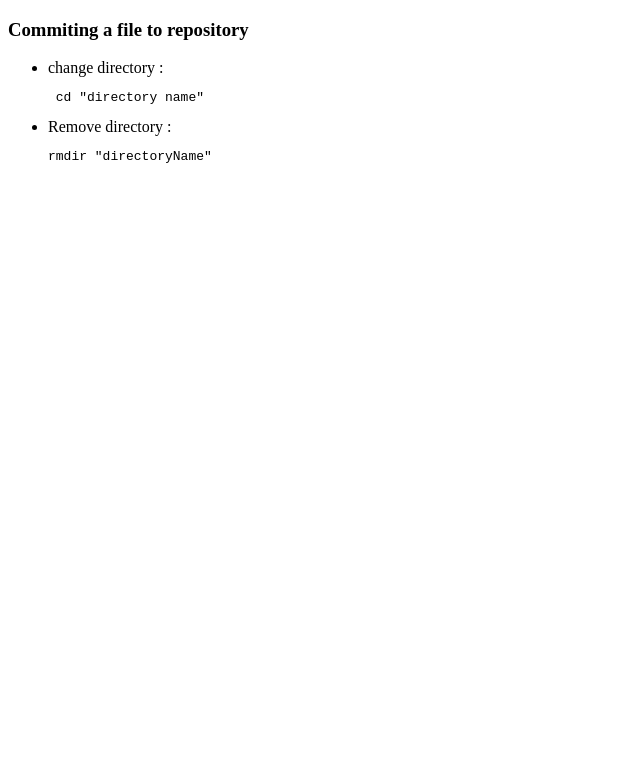
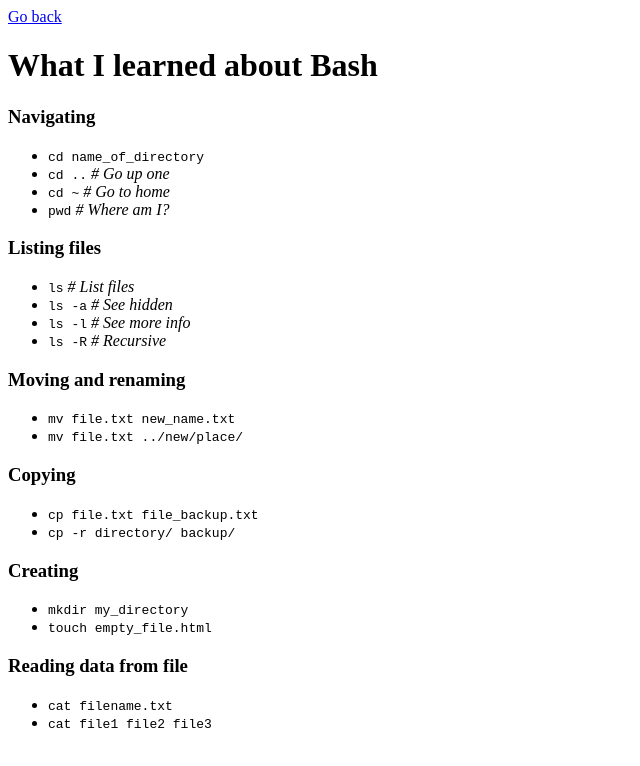
Before and after one commit to Mohammad91Allaham/Mohammad-, a plain HTML site: page cheatsheet/bash.html in a window 1280 px wide. Shown: the whole page, without its empty margins (0-640 px from the left). Drawn offline with Linux system fonts and the light colour scheme.

Commit message:
updating

```diff
--- a/cheatsheet/bash.html
+++ b/cheatsheet/bash.html
@@ -2,21 +2,92 @@
 <html>
 
 <head>
-    <title>shell</title>
+    <title>Cheatsheets for Bash</title>
 </head>
 
 <body>
-    <h3>Commiting a file to repository</h3>
+    <a href="..">Go back</a>
+
+    <h1>What I learned about Bash</h1>
+
+    <h3>Navigating</h3>
+
     <ul>
         <li>
-            change directory :
-            <pre> cd "directory name"</pre>
+            <code>cd name_of_directory</code>
         </li>
         <li>
-            Remove directory :
-            <pre>rmdir "directoryName"</pre>
+            <code>cd ..</code> <i># Go up one</i>
+        </li>
+        <li>
+            <code>cd ~</code> <i># Go to home</i>
+        </li>
+        <li>
+            <code>pwd</code> <i># Where am I?</i>
         </li>
     </ul>
+
+    <h3>Listing files</h3>
+
+    <ul>
+        <li>
+            <code>ls</code> <i># List files</i>
+        </li>
+        <li>
+            <code>ls -a</code> <i># See hidden</i>
+        </li>
+        <li>
+            <code>ls -l</code> <i># See more info</i>
+        </li>
+        <li>
+            <code>ls -R</code> <i># Recursive</i>
+        </li>
+    </ul>
+
+    <h3>Moving and renaming</h3>
+
+    <ul>
+        <li>
+            <code>mv file.txt new_name.txt</code>
+        </li>
+        <li>
+            <code>mv file.txt ../new/place/</code>
+        </li>
+    </ul>
+
+    <h3>Copying</h3>
+
+    <ul>
+        <li>
+            <code>cp file.txt file_backup.txt</code>
+        </li>
+        <li>
+            <code>cp -r directory/ backup/</code>
+        </li>
+    </ul>
+
+    <h3>Creating</h3>
+
+    <ul>
+        <li>
+            <code>mkdir my_directory</code>
+        </li>
+        <li>
+            <code>touch empty_file.html</code>
+        </li>
+    </ul>
+
+    <h3>Reading data from file</h3>
+
+    <ul>
+        <li>
+            <code>cat filename.txt</code>
+        </li>
+        <li>
+            <code>cat file1 file2 file3</code>
+        </li>
+    </ul>
+
 </body>
 
 </html>
```
